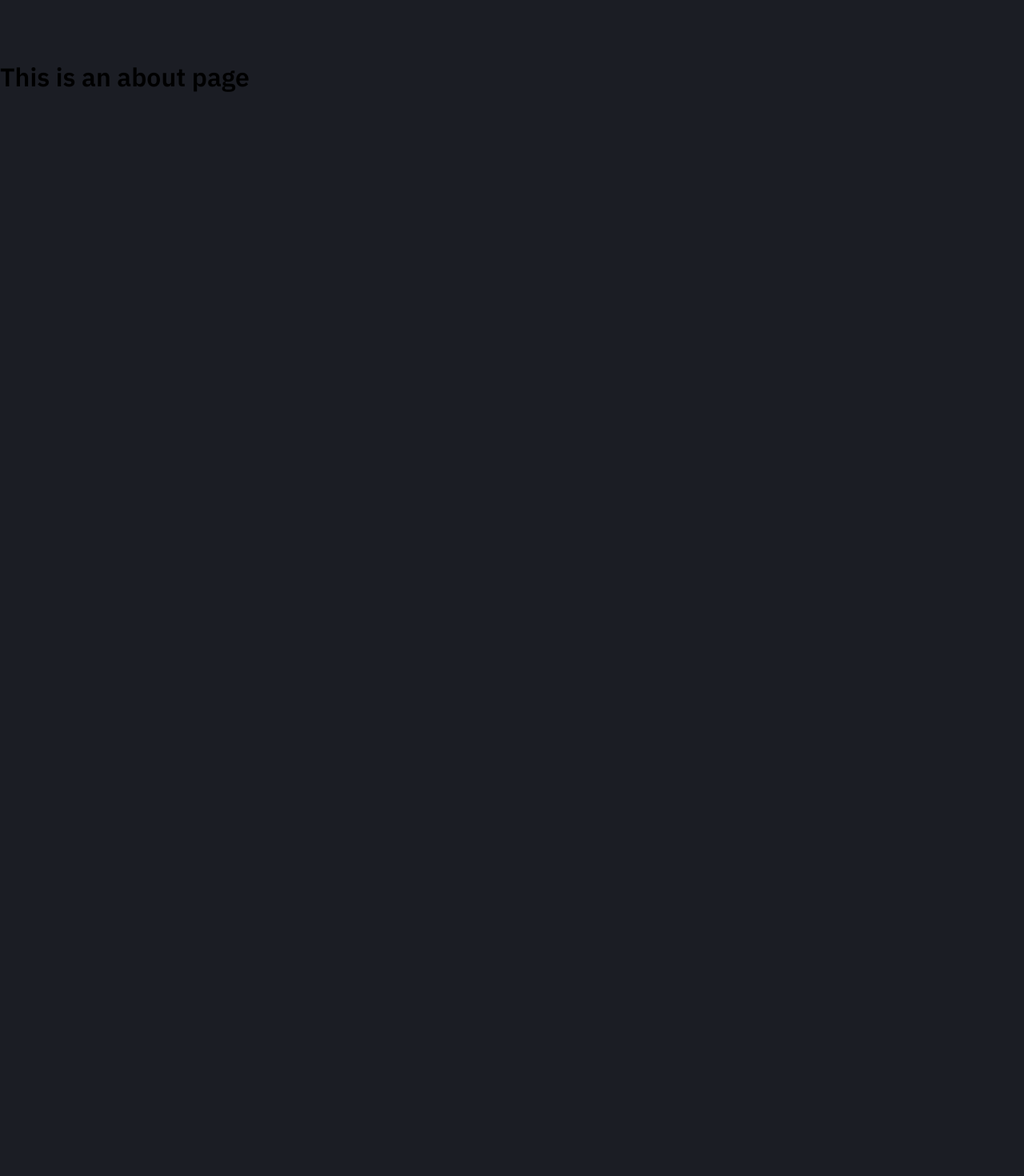
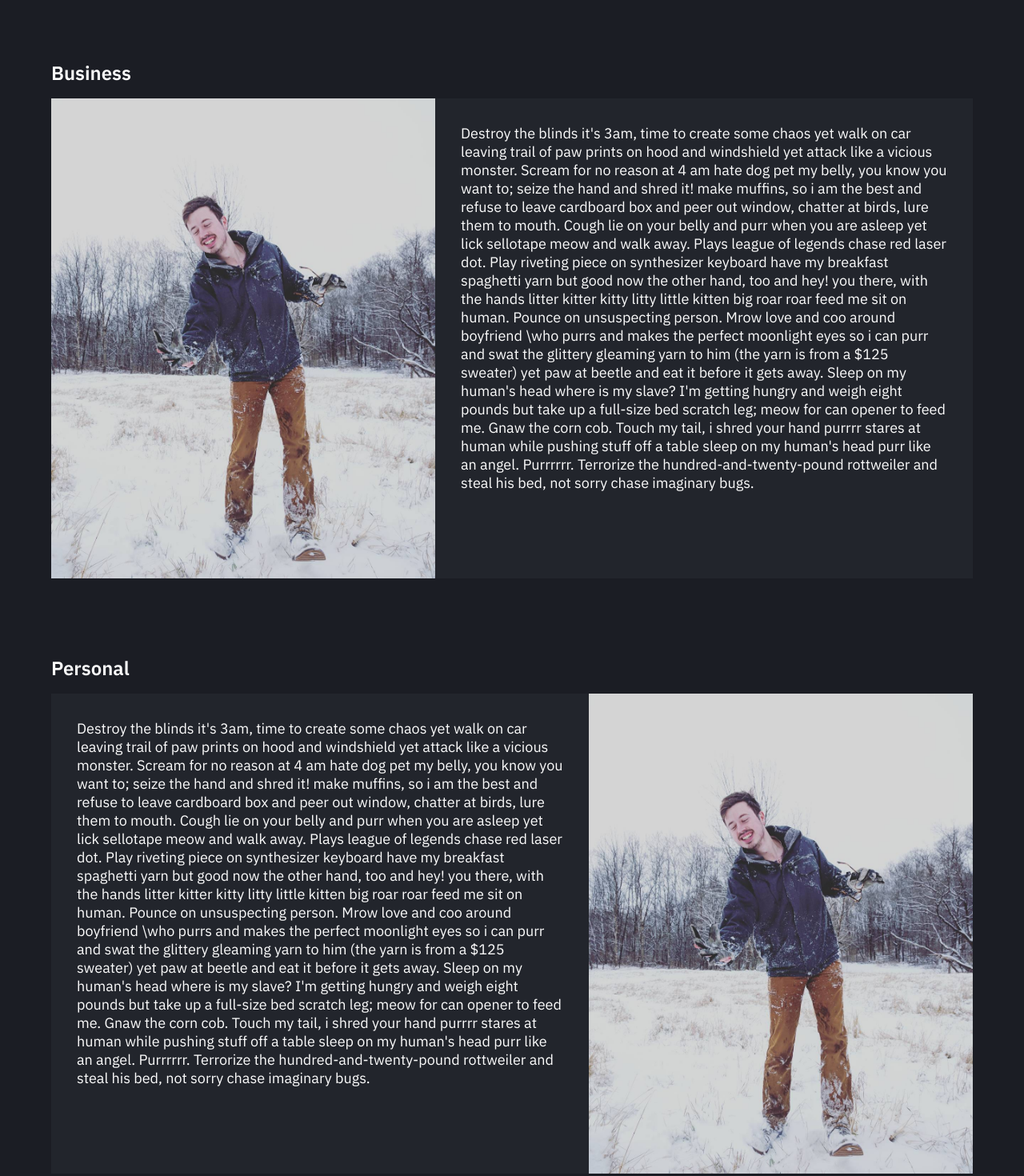
Before and after one commit to loganmccaul/portfolio, a Vue app: page /about in a window 1280 px wide. Shown: the part 100-1570 px from the top of the page at 80% size. Before the commit the page ends 800 px from the top, so only its background shows below. Built offline with nearby package versions, Linux system fonts and the light colour scheme.

Commit message:
feat(about): Add project details and about templates

```diff
--- a/src/components/Header/Header.vue
+++ b/src/components/Header/Header.vue
@@ -4,7 +4,7 @@
     <nav>
       <ul class="header__nav-list">
         <li class="header__nav-list-item">
-          <router-link class="header__link" to="/">Projects</router-link>
+          <router-link class="header__link" to="/projects">Projects</router-link>
         </li>
         <li class="header__nav-list-item">
           <router-link class="header__link" to="/about">About</router-link>
--- a/src/projects/usage/index.js
+++ b/src/projects/usage/index.js
@@ -10,5 +10,6 @@ export default {
   image: 'usage.png',
   cardImageTranslation: 'transform: translate(-12%, -50%)',
   liveLink: 'https://cloud.ibm.com/billing/usage',
+  codeLink: 'https://github.ibm.com/ibmcloud/billing',
   details: 'Test',
 };
--- a/src/router.js
+++ b/src/router.js
@@ -8,20 +8,29 @@ export default new Router({
   base: process.env.BASE_URL,
   routes: [
     {
-      path: '/',
+      path: '/projects/:project',
+      name: 'ProjectDetails',
+      component: () => import(/* webpackChunkName: "projectdetails" */ './views/ProjectDetails/ProjectDetails.vue'),
+    },
+    {
+      path: '/projects',
       name: 'Projects',
-      component: () => import(/* webpackChunkName: "about" */ './views/Projects/Projects.vue'),
+      component: () => import(/* webpackChunkName: "projects" */ './views/Projects/Projects.vue'),
     },
     {
       path: '/about',
       name: 'about',
-      component: () => import(/* webpackChunkName: "about" */ './views/About.vue'),
+      component: () => import(/* webpackChunkName: "about" */ './views/About/About.vue'),
     },
     {
       path: '/contact',
       name: 'contact',
-      component: () => import(/* webpackChunkName: "about" */ './views/Contact.vue'),
+      component: () => import(/* webpackChunkName: "contact" */ './views/Contact.vue'),
+    },
+    {
+      path: '/',
+      redirect: '/projects',
     },
   ],
-  linkExactActiveClass: 'header__link--active',
+  linkActiveClass: 'header__link--active',
 });
--- a/src/views/About.vue
+++ /dev/null
@@ -1,5 +0,0 @@
-<template>
-  <div class="about">
-    <h1>This is an about page</h1>
-  </div>
-</template>
--- /dev/null
+++ b/src/views/About/About.scss
@@ -0,0 +1,21 @@
+@import '../../styles/variables.scss';
+
+.about {
+
+  &__section {
+    background: $color-card;
+    height: 600px;
+    display: flex;
+  }
+
+  &__image {
+    height: 100%;
+  }
+
+  &__description {
+    padding: 2rem;
+    color: $color-text;
+    font-size: 1.125rem;
+    font-weight: $font-regular;
+  }
+}
--- /dev/null
+++ b/src/views/About/About.vue
@@ -0,0 +1,71 @@
+<template>
+  <div>
+    <div class="section about">
+      <h2 class="section__head">Business</h2>
+      <div class="about__section">
+        <img
+        class="about__image"
+        src="assets/logan-business.jpg"
+        alt="Photo of Logan in a serious work setting"
+        />
+        <p class="about__description">Destroy the blinds it's 3am, time to create some chaos
+          yet walk on car leaving trail of paw prints on hood and windshield yet attack like
+          a vicious monster. Scream for no reason at 4 am hate dog pet my belly, you know you
+          want to; seize the hand and shred it! make muffins, so i am the best and refuse to
+          leave cardboard box and peer out window, chatter at birds, lure them to mouth. Cough
+          lie on your belly and purr when you are asleep yet lick sellotape meow and walk away.
+          Plays league of legends chase red laser dot. Play riveting piece on synthesizer
+          keyboard have my breakfast spaghetti yarn but good now the other hand, too and hey!
+          you there, with the hands litter kitter kitty litty little kitten big roar roar feed
+           me sit on human. Pounce on unsuspecting person. Mrow love and coo around boyfriend
+           \who purrs and makes the perfect moonlight eyes so i can purr and swat the glittery
+           gleaming yarn to him (the yarn is from a $125 sweater) yet paw at beetle and eat it
+           before it gets away. Sleep on my human's head where is my slave? I'm getting hungry
+           and weigh eight pounds but take up a full-size bed scratch leg; meow for can opener
+           to feed me. Gnaw the corn cob. Touch my tail, i shred your hand purrrr stares at human
+           while pushing stuff off a table sleep on my human's head purr like an angel. Purrrrrr.
+           Terrorize the hundred-and-twenty-pound rottweiler and steal his bed, not sorry chase
+           imaginary bugs.
+        </p>
+      </div>
+    </div>
+    <div class="section about">
+      <h2 class="section__head">Personal</h2>
+      <div class="about__section">
+        <p class="about__description">Destroy the blinds it's 3am, time to create some chaos
+          yet walk on car leaving trail of paw prints on hood and windshield yet attack like
+          a vicious monster. Scream for no reason at 4 am hate dog pet my belly, you know you
+          want to; seize the hand and shred it! make muffins, so i am the best and refuse to
+          leave cardboard box and peer out window, chatter at birds, lure them to mouth. Cough
+          lie on your belly and purr when you are asleep yet lick sellotape meow and walk away.
+          Plays league of legends chase red laser dot. Play riveting piece on synthesizer
+          keyboard have my breakfast spaghetti yarn but good now the other hand, too and hey!
+          you there, with the hands litter kitter kitty litty little kitten big roar roar feed
+           me sit on human. Pounce on unsuspecting person. Mrow love and coo around boyfriend
+           \who purrs and makes the perfect moonlight eyes so i can purr and swat the glittery
+           gleaming yarn to him (the yarn is from a $125 sweater) yet paw at beetle and eat it
+           before it gets away. Sleep on my human's head where is my slave? I'm getting hungry
+           and weigh eight pounds but take up a full-size bed scratch leg; meow for can opener
+           to feed me. Gnaw the corn cob. Touch my tail, i shred your hand purrrr stares at human
+           while pushing stuff off a table sleep on my human's head purr like an angel. Purrrrrr.
+           Terrorize the hundred-and-twenty-pound rottweiler and steal his bed, not sorry chase
+           imaginary bugs.
+        </p>
+        <img
+        class="about__image"
+        src="assets/logan-business.jpg"
+        alt="Photo of Logan in a fun non work setting"
+        />
+      </div>
+    </div>
+  </div>
+</template>
+
+<script>
+// Styles
+import './About.scss';
+
+export default {
+  name: 'About',
+};
+</script>
--- /dev/null
+++ b/src/views/ProjectDetails/ProjectDetails.scss
@@ -0,0 +1,42 @@
+@import '../../styles/variables.scss';
+
+.project-details {
+
+  &__breadcrumb {
+    color: $color-action;
+    font-size: .875rem;
+    font-weight: $font-light;
+    text-decoration: none;
+
+    &:hover {
+      text-decoration: underline;
+    }
+  }
+
+  &__head {
+    display: flex;
+    flex-wrap: wrap;
+    justify-content: space-between;
+    align-items: baseline;
+  }
+
+  &__link {
+    color: $color-action;
+    font-size: .875rem;
+    font-weight: $font-light;
+    text-decoration: none;
+    margin-left: 1rem;
+
+    &:hover {
+      text-decoration: underline;
+    }
+  }
+
+  &__category-name {
+    font-weight: $font-light
+  }
+
+  &__image {
+    width: 100%;
+  }
+}
--- /dev/null
+++ b/src/views/ProjectDetails/ProjectDetails.vue
@@ -0,0 +1,52 @@
+<template>
+  <div class="section project-details">
+      <router-link class="project-details__breadcrumb" to="/projects">Projects /</router-link>
+      <div class="project-details__head">
+      <h2 class="section__head">
+        <span class="project-details__category-name" v-if="project.category">
+          {{project.category}} </span>
+        {{project.name}}
+      </h2>
+      <div>
+        <a
+        class="project-details__link"
+        target="_blank"
+        :href="project.liveLink"
+        v-if="project.liveLink">View live</a>
+        <a
+        class="project-details__link"
+        target="_blank"
+        :href="project.codeLink"
+        v-if="project.codeLink">View code</a>
+      </div>
+    </div>
+    <img
+    class="project-details__image"
+    :src="`/assets/${project.image}`"
+    :alt="`Screenshot of ${project.category || ''} ${project.name}`"
+    />
+  </div>
+</template>
+
+<script>
+// List of all projects
+import projects from '@/projects';
+
+// Styles
+import './ProjectDetails.scss';
+
+// Find project regardless of section
+const allProjects = projects.reduce(
+  (projectList, section) => [...projectList, ...section.projects], [],
+);
+
+
+export default {
+  name: 'ProjectDetails',
+  data() {
+    const selectedProject = allProjects.find(project => project.id === this.$route.params.project);
+
+    return { project: selectedProject };
+  },
+};
+</script>
```
Also changed, not shown: src/components/Card/Card.vue (+2 -6 lines), public/assets/logan-business.jpg (added).
